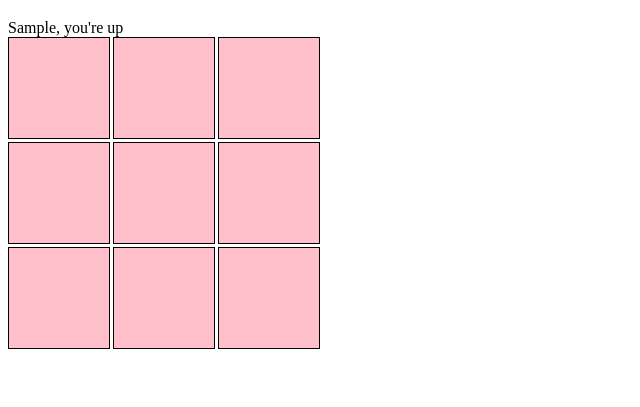
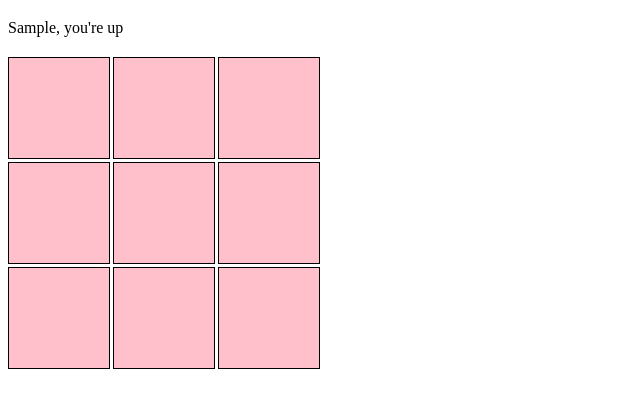
Before and after one commit to acciojob/tictactoe-mdjunaid02, a website: page main.html in a window 1280 px wide. Both pictures are taken after typing "Sample", "Sample" into the empty fields and a click on the button "Submit". Shown: the part 61-468 px from the top of the page, without its empty margins (0-640 px from the left). Drawn offline with Linux system fonts and the light colour scheme.

Commit message:
created a submission

```diff
--- a/styles.css
+++ b/styles.css
@@ -24,7 +24,7 @@
   grid-template-columns: repeat(3, 100px);
   grid-template-rows: repeat(3, 100px);
   gap: 5px;
-  margin: 0 auto;
+  margin: 20px auto;
 }
 
 .cell {
```
Also changed, not shown: main.html (+3 -3 lines).
